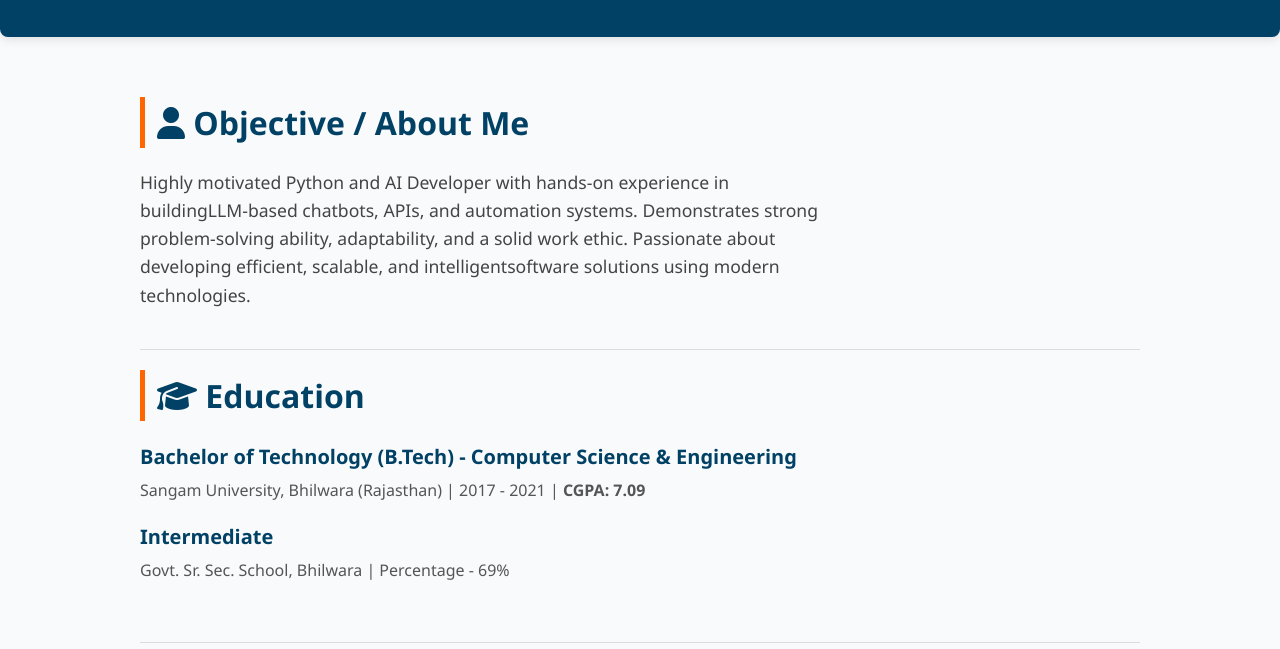
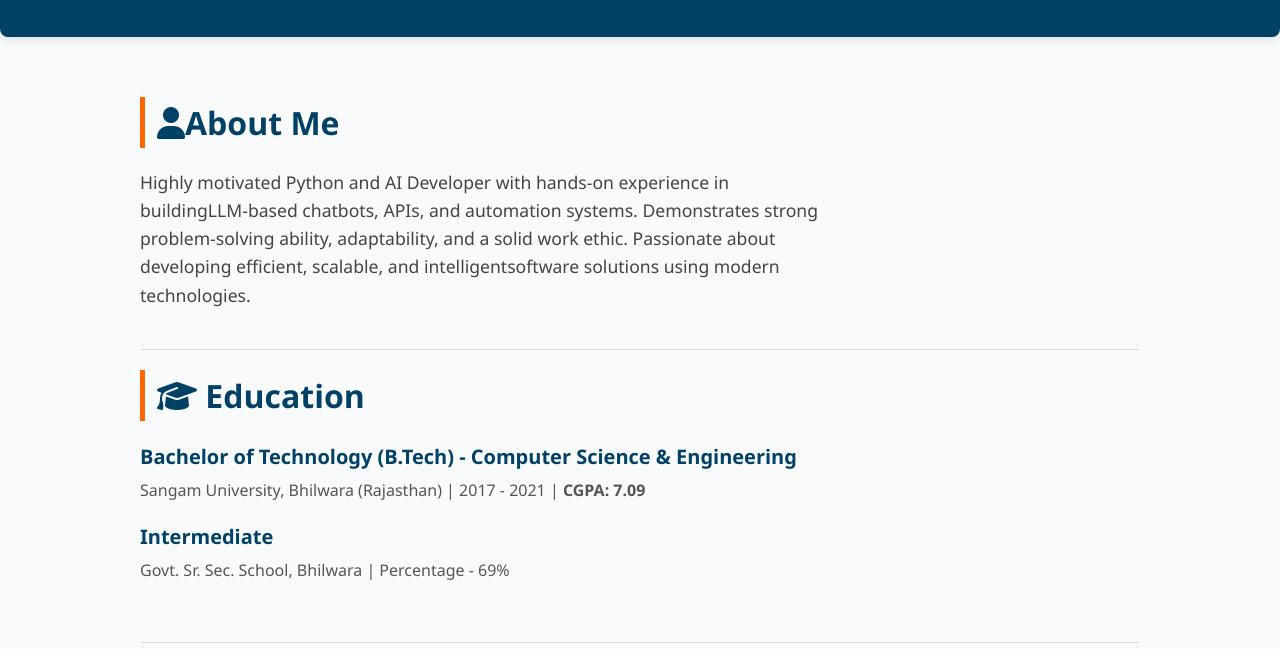
Before and after one commit to amitsingh256/MyResume, a plain HTML site: page index.html in a window 1280 px wide. Shown: the part 151-800 px from the top of the page. Drawn offline with Linux system fonts and the light colour scheme.

Commit message:
Update About Me section heading
Removed 'Objective / ' from the About Me section heading.

```diff
--- a/index.html
+++ b/index.html
@@ -38,7 +38,7 @@
 
   <!-- ===== ABOUT / OBJECTIVE ===== -->
   <section class="container section about">
-    <h2><i class="fa-solid fa-user"></i> Objective / About Me</h2>
+    <h2><i class="fa-solid fa-user"></i>About Me</h2>
     <p>
       Highly motivated Python and AI Developer  with hands-on experience in buildingLLM-based chatbots, APIs, and automation systems. Demonstrates strong problem-solving ability,
       adaptability, and a solid work ethic. Passionate about developing efficient, scalable, and intelligentsoftware solutions using modern technologies.
```
